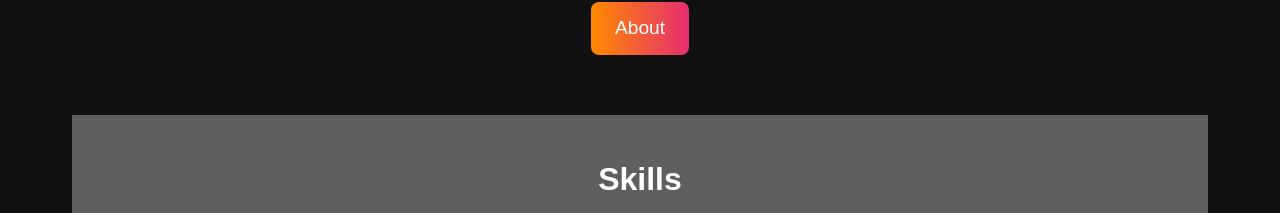
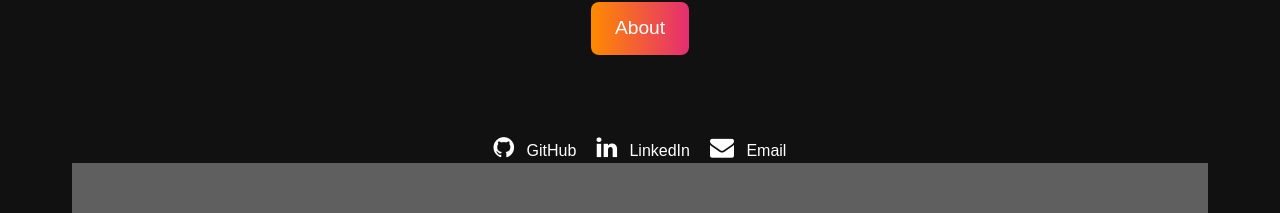
Before and after one commit to SzK14/Szk, a React (Vite) app: page / in a window 1280 px wide. Shown: the part 966-1179 px from the top of the page. Built offline with nearby package versions, Linux system fonts and the light colour scheme.

Commit message:
Moved info

```diff
--- a/src/components/AboutPage.jsx
+++ b/src/components/AboutPage.jsx
@@ -26,8 +26,6 @@ const AboutPage = () => {
       </div>
       <img src="/src/assets/Main.jpg" alt="Seb" className="profile-image"/>
 
-      {/* ------Skills Section-------  */}
-
     </div>
   );
 };
--- a/src/components/HomePage.jsx
+++ b/src/components/HomePage.jsx
@@ -31,6 +31,17 @@ const HomePage = () => {
             </p>
           </div>
             <a href="/about" className="btn">About</a>
+        </div>
+        <div className="social-links">
+          <a href="https://github.com/SzK14" target="_blank" rel="noopener noreferrer" className="social-link">
+            <i className="fa fa-github"></i> GitHub
+          </a>
+          <a href="https://www.linkedin.com/in/sebastian-garcia-dev" target="_blank" rel="noopener noreferrer" className="social-link">
+            <i className="fa fa-linkedin"></i> LinkedIn
+          </a>
+          <a href="mailto:sebaatianj16@gmail.com" className="social-link">
+            <i className="fa fa-envelope"></i> Email
+          </a>
         </div>
       </section>
 
```
